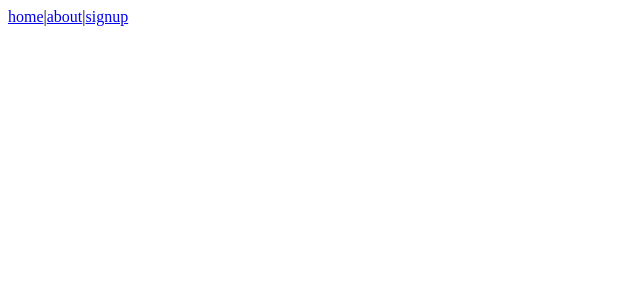
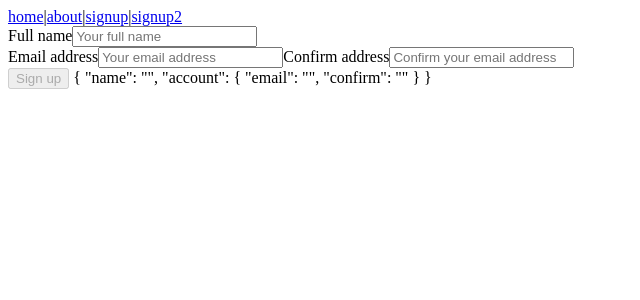
Before and after one commit to Encaik/angular-learn, an Angular app: page /signup2 in a window 1280 px wide. Before the commit this address led to /. Shown: the top 300 px of the page, without its empty margins (0-640 px from the left). Built offline with nearby package versions, Linux system fonts and the light colour scheme.

Commit message:
修改代码

```diff
--- a/src/app/app-routing.module.ts
+++ b/src/app/app-routing.module.ts
@@ -4,11 +4,13 @@ import { Routes, RouterModule } from '@angular/router';
 import { HomeComponent } from './home/home.component';
 import { AboutComponent } from './about/about.component'
 import { SignupFormComponent } from './signup/signup-form.component'
+import { Signup2FormComponent } from './signup2/signup2-form.component'
 
 const routes: Routes = [
   { path: '', component: HomeComponent },
   { path: 'about', component: AboutComponent },
   { path: 'signup', component: SignupFormComponent },
+  { path: 'signup2', component: Signup2FormComponent },
 ];
 
 @NgModule({
--- a/src/app/app.component.html
+++ b/src/app/app.component.html
@@ -4,5 +4,7 @@
   <a routerLink="/about" routerLinkActive="active">about</a>
   <span>|</span>
   <a routerLink="/signup" routerLinkActive="active">signup</a>
+  <span>|</span>
+  <a routerLink="/signup2" routerLinkActive="active">signup2</a>
   <router-outlet></router-outlet>
 </div>
--- /dev/null
+++ b/src/app/signup2/signup2-form.component.html
@@ -0,0 +1,34 @@
+<form novalidate (ngSubmit)="onSubmit(user)" [formGroup]="user">
+  <label>
+    <span>Full name</span>
+    <input type="text" name="name" placeholder="Your full name" formControlName="name">
+  </label>
+  <div class="error" *ngIf="user.get('name').hasError('required') &&
+    user.get('name').touched">
+    Name is required
+  </div>
+  <div class="error" *ngIf="user.get('name').hasError('minlength') &&
+    user.get('name').touched">
+    Minimum of 2 characters
+  </div>
+  <div formGroupName="account">
+    <label>
+      <span>Email address</span>
+      <input type="email" name="email" placeholder="Your email address" formControlName="email">
+    </label>
+    <div class="error" *ngIf="user.get('account').get('email').hasError('required') &&
+      user.get('account').get('email').touched">
+      Email is required
+    </div>
+    <label>
+      <span>Confirm address</span>
+      <input type="email" name="confirm" placeholder="Confirm your email address" formControlName="confirm">
+    </label>
+    <div class="error" *ngIf="user.get('account').get('confirm').hasError('required') &&
+      user.get('account').get('confirm').touched">
+      Confirming email is required
+    </div>
+  </div>
+  <button type="submit" [disabled]="user.invalid">Sign up</button>
+  {{ user.value | json }}
+</form>
--- /dev/null
+++ b/src/app/signup2/signup2-form.component.ts
@@ -0,0 +1,34 @@
+import { Component, OnInit } from '@angular/core';
+import { FormBuilder, FormGroup, Validators } from '@angular/forms';
+import { User } from './signup.interface';
+
+@Component({
+  selector: 'signup-form',
+  templateUrl: './signup2-form.component.html',
+  styleUrls: ['./signup2-form.component.scss']
+})
+export class Signup2FormComponent implements OnInit {
+  user: FormGroup;
+  // ngOnInit() {
+  //   this.user = new FormGroup({
+  //     name: new FormControl('', [Validators.required, Validators.minLength(2)]),
+  //     account: new FormGroup({
+  //       email: new FormControl('', Validators.required),
+  //       confirm: new FormControl('', Validators.required)
+  //     })
+  //   });
+  // }
+  constructor(private fb: FormBuilder) {}
+  ngOnInit() {
+    this.user = this.fb.group({
+      name: ['', [Validators.required, Validators.minLength(2)]],
+      account: this.fb.group({
+        email: ['', Validators.required],
+        confirm: ['', Validators.required]
+      })
+    });
+  }
+  onSubmit({ value, valid }: { value: User, valid: boolean }) {
+    console.log(value, valid);
+  }
+}
```
Also changed, not shown: src/app/app.module.ts (+6 -3 lines), src/app/signup2/signup.interface.ts (added, +7 -0 lines), src/app/signup2/signup2-form.component.scss (added).
